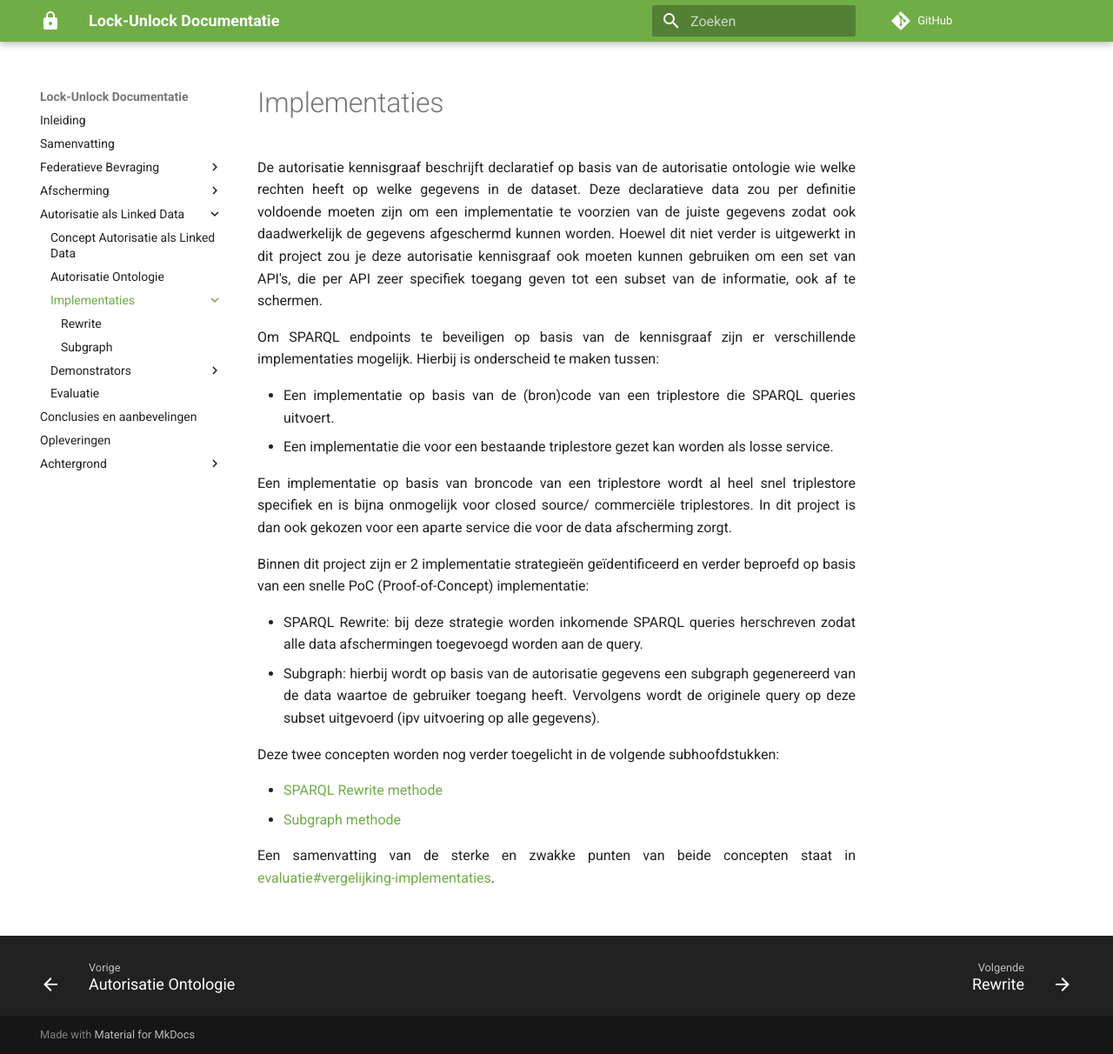
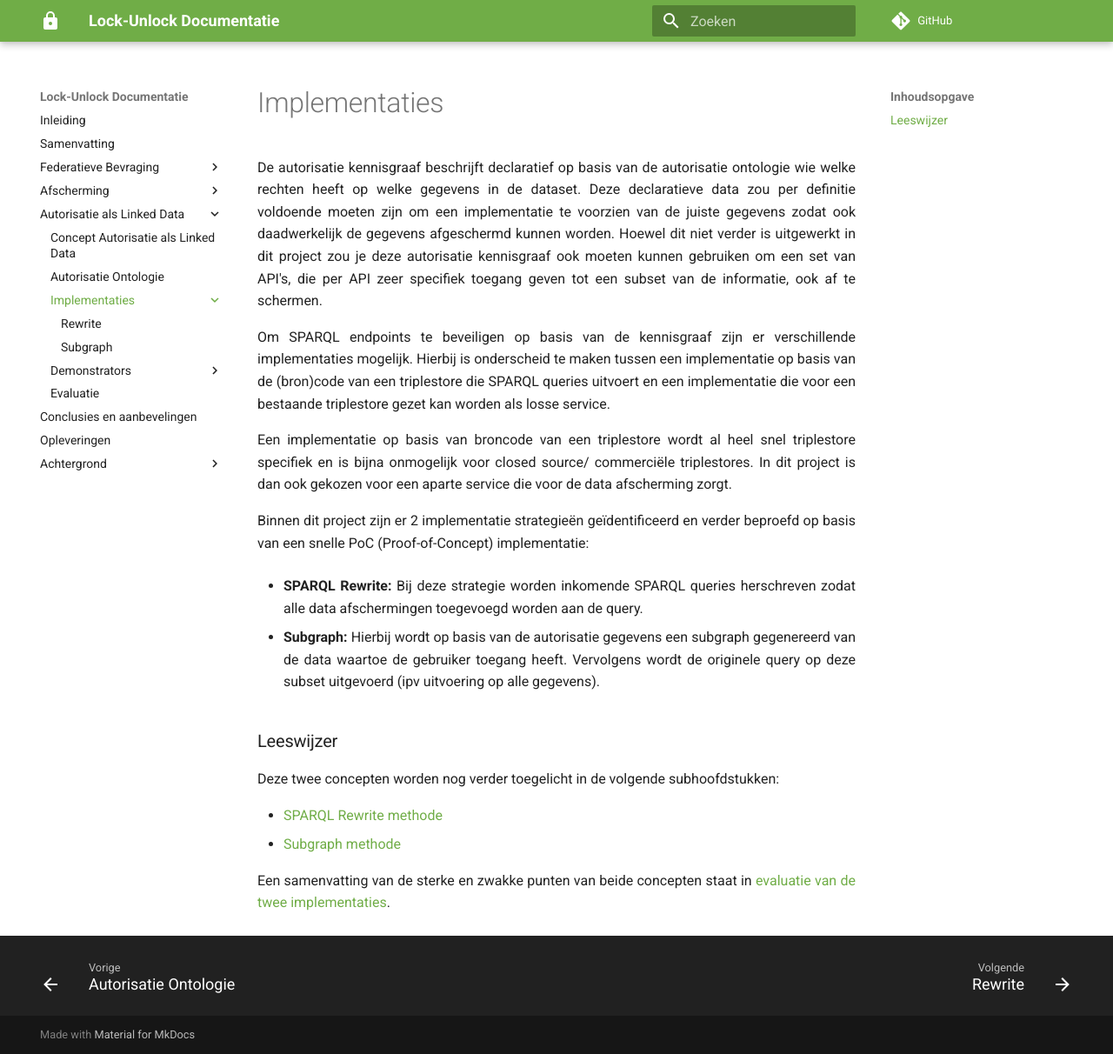
Before and after one commit to kadaster-labs/lock-unlock-docs, an MkDocs documentation site: the page built from docs/autorisatie-als-linkeddata/implementaties/index.md, in a window 1280 px wide and 1212 px high. Shown: the whole window at 87% size. Built offline with MkDocs 1.6.1 and Material for MkDocs 9.7.7, drawn with Linux system fonts in a browser that asks for light colours; comment, search, counter and statistics services are not loaded.

Commit message:
Review: implementaties

```diff
--- a/docs/autorisatie-als-linkeddata/implementaties/index.md
+++ b/docs/autorisatie-als-linkeddata/implementaties/index.md
@@ -10,10 +10,7 @@ autorisatie kennisgraaf ook moeten kunnen gebruiken om een set van API's, die pe
 toegang geven tot een subset van de informatie, ook af te schermen.
 
 Om SPARQL endpoints te beveiligen op basis van de kennisgraaf zijn er verschillende implementaties
-mogelijk. Hierbij is onderscheid te maken tussen:
-
-- Een implementatie op basis van de (bron)code van een triplestore die SPARQL queries uitvoert.
-- Een implementatie die voor een bestaande triplestore gezet kan worden als losse service.
+mogelijk. Hierbij is onderscheid te maken tussen een implementatie op basis van de (bron)code van een triplestore die SPARQL queries uitvoert en een implementatie die voor een bestaande triplestore gezet kan worden als losse service.
 
 Een implementatie op basis van broncode van een triplestore wordt al heel snel triplestore specifiek
 en is bijna onmogelijk voor closed source/ commerciële triplestores. In dit project is dan ook
@@ -22,16 +19,18 @@ gekozen voor een aparte service die voor de data afscherming zorgt.
 Binnen dit project zijn er 2 implementatie strategieën geïdentificeerd en verder beproefd op basis
 van een snelle PoC (Proof-of-Concept) implementatie:
 
-- SPARQL Rewrite: bij deze strategie worden inkomende SPARQL queries herschreven zodat alle data
+- **SPARQL Rewrite:** Bij deze strategie worden inkomende SPARQL queries herschreven zodat alle data
 afschermingen toegevoegd worden aan de query.
-- Subgraph: hierbij wordt op basis van de autorisatie gegevens een subgraph gegenereerd van de data
+
+- **Subgraph:** Hierbij wordt op basis van de autorisatie gegevens een subgraph gegenereerd van de data
 waartoe de gebruiker toegang heeft. Vervolgens wordt de originele query op deze subset uitgevoerd
 (ipv uitvoering op alle gegevens).
 
+### Leeswijzer
 Deze twee concepten worden nog verder toegelicht in de volgende subhoofdstukken:
 
 - [SPARQL Rewrite methode](./rewrite.md)
 - [Subgraph methode](./subgraph.md)
 
 Een samenvatting van de sterke en zwakke punten van beide concepten staat in
-[evaluatie#vergelijking-implementaties](../evaluatie.md#vergelijking-implementaties).
+[evaluatie van de twee implementaties](../evaluatie.md#vergelijking-implementaties).
```
